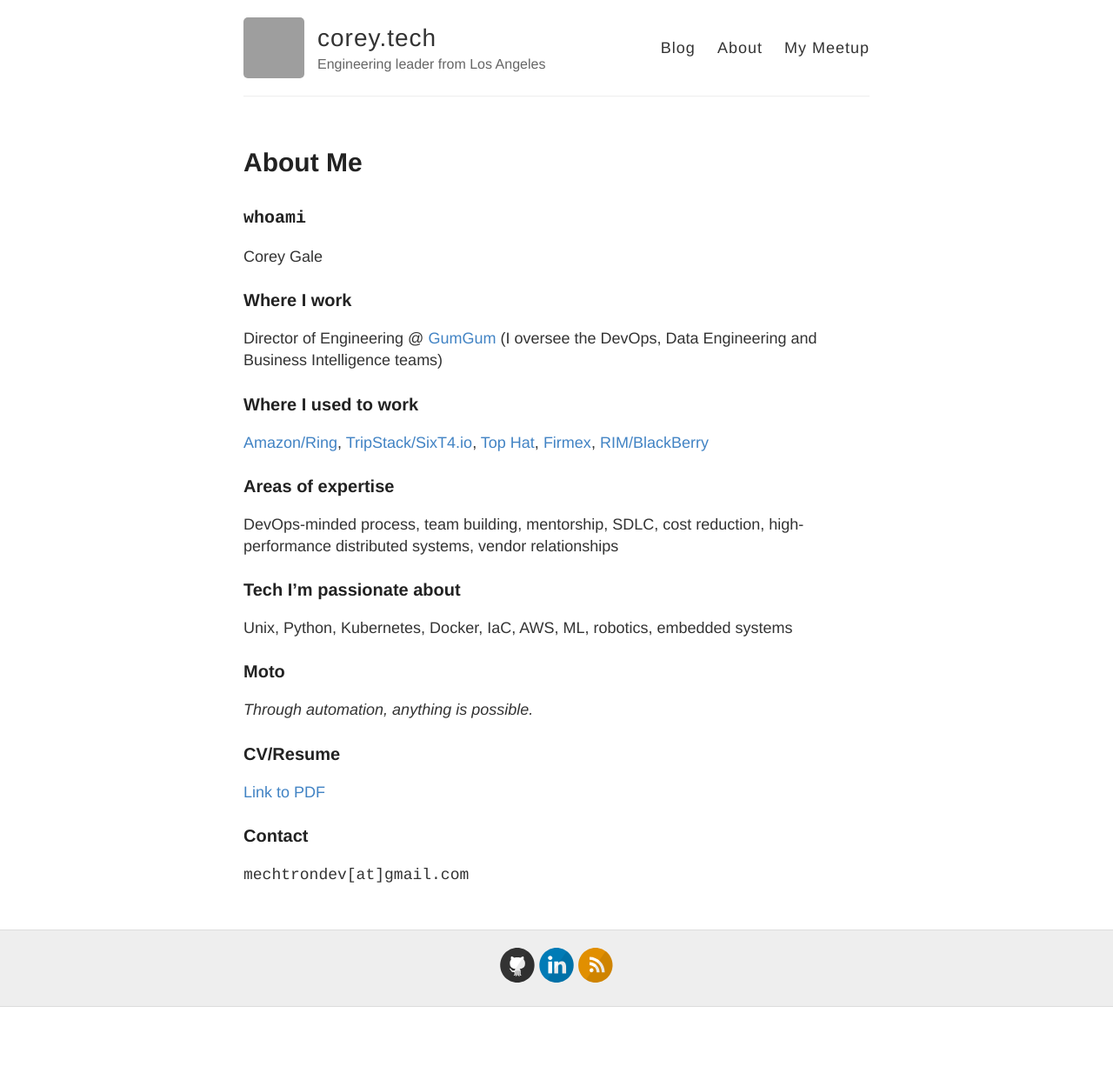
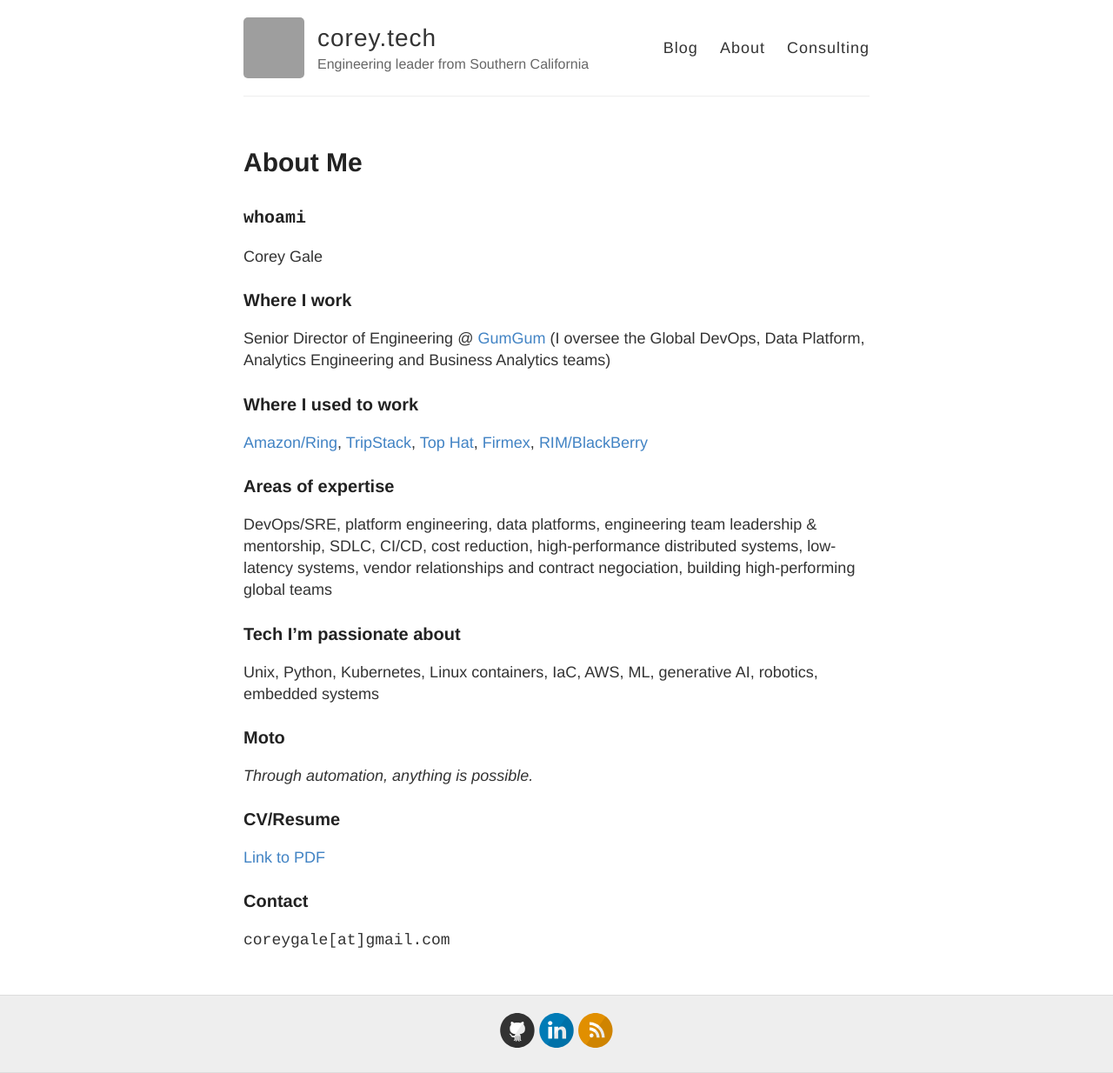
Before and after one commit to mechtron/mechtron.github.io, a Jekyll site: the page built from about.md, in a window 1280 px wide. Shown: the whole page at 87% size. Built offline with Jekyll 4.4.1, drawn with Linux system fonts in a browser that asks for light colours; before the commit the page ends 1158 px from its top, so only the background shows below that; grey boxes are pictures that could not be loaded.

Commit message:
Add consulting services page

```diff
--- a/_config.yml
+++ b/_config.yml
@@ -6,7 +6,7 @@
 name: corey.tech
 
 # Short bio or description (displayed in the header)
-description: Engineering leader from Los Angeles
+description: Engineering leader from Southern California
 
 # URL of your avatar or profile pic (you could use your GitHub profile pic)
 avatar: https://avatars1.githubusercontent.com/u/7375260
--- a/_layouts/default.html
+++ b/_layouts/default.html
@@ -29,7 +29,7 @@
           <nav>
             <a href="{{ site.baseurl }}/">Blog</a>
             <a href="{{ site.baseurl }}/about">About</a>
-            <a href="{{ site.baseurl }}/wlad">My Meetup</a>
+            <a href="{{ site.baseurl }}/consulting">Consulting</a>
           </nav>
         </header>
       </div>
--- a/about.md
+++ b/about.md
@@ -10,20 +10,20 @@
 
 ### Where I work
 
-Director of Engineering @ [GumGum](https://gumgum.com){:target="_blank"}
-(I oversee the DevOps, Data Engineering and Business Intelligence teams)
+Senior Director of Engineering @ [GumGum](https://gumgum.com){:target="_blank"}
+(I oversee the Global DevOps, Data Platform, Analytics Engineering and Business Analytics teams)
 
 ### Where I used to work
 
-[Amazon/Ring](https://ring.com){:target="_blank"}, [TripStack/SixT4.io](http://www.tripstack.com){:target="_blank"}, [Top Hat](https://tophat.com){:target="_blank"}, [Firmex](https://www.firmex.com){:target="_blank"}, [RIM/BlackBerry](http://web.blackberry.com){:target="_blank"}
+[Amazon/Ring](https://ring.com){:target="_blank"}, [TripStack](http://www.tripstack.com){:target="_blank"}, [Top Hat](https://tophat.com){:target="_blank"}, [Firmex](https://www.firmex.com){:target="_blank"}, [RIM/BlackBerry](http://web.blackberry.com){:target="_blank"}
 
 ### Areas of expertise
 
-DevOps-minded process, team building, mentorship, SDLC, cost reduction, high-performance distributed systems, vendor relationships
+DevOps/SRE, platform engineering, data platforms, engineering team leadership & mentorship, SDLC, CI/CD, cost reduction, high-performance distributed systems, low-latency systems, vendor relationships and contract negociation, building high-performing global teams
 
 ### Tech I'm passionate about
 
-Unix, Python, Kubernetes, Docker, IaC, AWS, ML, robotics, embedded systems
+Unix, Python, Kubernetes, Linux containers, IaC, AWS, ML, generative AI, robotics, embedded systems
 
 ### Moto
 
@@ -35,4 +35,4 @@
 
 ### Contact
 
-`mechtrondev[at]gmail.com`
+`coreygale[at]gmail.com`
```
Also changed, not shown: consulting.md (added, +55 -0 lines), 1 other file.
